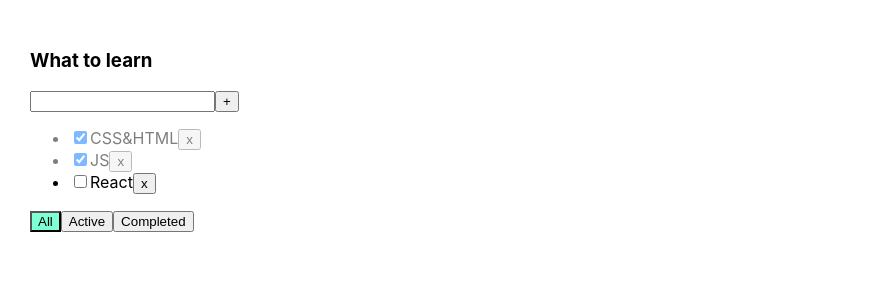
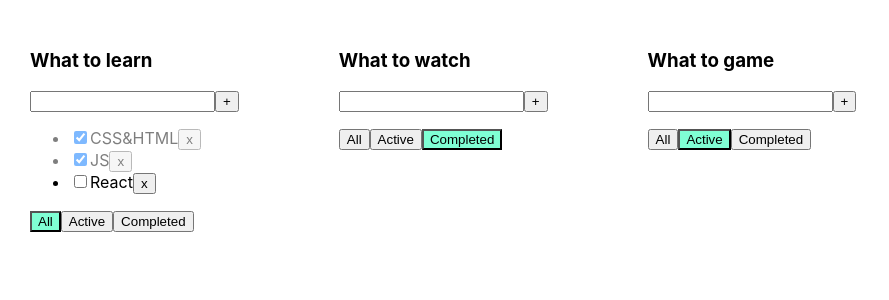
Before and after one commit to TimofeyMelikhov/todo-list, a React (Create React App) app: page / in a window 1280 px wide. Shown: the top 300 px of the page, without its empty margins (0-889 px from the left). Built offline with nearby package versions, Linux system fonts and the light colour scheme.

Commit message:
In process

```diff
--- a/src/App.tsx
+++ b/src/App.tsx
@@ -2,11 +2,70 @@ import React, { useState } from "react";
 import { v1 } from 'uuid'
 import "./App.css";
 import { Todolist } from "./components/Todolist";
-import { ITasks, FilterValuesType } from "./models/models";
+import { ITasks, FilterValuesType, ITodoListType } from "./models/models";
 
 function App() {
 
-  const [tasks, setTasks] = useState<ITasks[]>([
+  const removeTask = (id: string, todolistId:string): void => {
+    let tasks = tasksObj[todolistId]
+    let filteredTasks = tasks.filter( item => item.id !== id)
+    tasksObj[todolistId] = filteredTasks
+    setTasks({...tasksObj})
+  }
+
+  const addTask = (taskTitle: string, todolistId:string) => {
+    let task: ITasks = {
+      id: v1(),
+      titleTask: taskTitle,
+      isDone: false
+    }
+    let tasks = tasksObj[todolistId]
+    let newTasks = [task, ...tasks]
+    tasksObj[todolistId] = newTasks
+    setTasks({...tasksObj})
+  }
+
+  const changeFilter = (value: FilterValuesType, todolistId: string) => {
+    let todolist = todolists.find(todo => todo.id === todolistId)
+    if (todolist) {
+      todolist.filter = value
+    }
+    setTodolist([...todolists])
+  }
+
+  const changeStatus = (id: string, isDone: boolean, todolistId: string) => {
+    let tasks = tasksObj[todolistId]
+    let task = tasks.find(task => task.id === id)
+    if (task) {
+      task.isDone = isDone
+    }
+    setTasks({...tasksObj})
+  }
+
+  let todolistId1 = v1()
+  let todolistId2 = v1()
+  let todolistId3 = v1()
+
+  let [todolists, setTodolist] = useState<ITodoListType[]>( [
+    {
+      id: todolistId1,
+      title: 'What to learn',
+      filter: 'all'
+    },
+    {
+      id: todolistId2,
+      title: 'What to watch',
+      filter: 'completed'
+    },
+    {
+      id: todolistId3,
+      title: 'What to game',
+      filter: 'active'
+    }
+  ])
+
+  let [tasksObj, setTasks] = useState({
+    [todolistId1]: [
       {
         id: v1(),
         titleTask: "CSS&HTML",
@@ -22,57 +81,73 @@ function App() {
         titleTask: "React",
         isDone: false,
       }
-  ])
-  const [filter, setFilter] = useState<FilterValuesType>('all')
+    ],
+    [todolistId2]: [
+      {
+        id: v1(),
+        titleTask: "13 resons",
+        isDone: false
+      },
+      {
+        id: v1(),
+        titleTask: "Dark",
+        isDone: false,
+      }
+    ],
+    [todolistId3]: [
+      {
+        id: v1(),
+        titleTask: "Witcher 3",
+        isDone: true
+      },
+      {
+        id: v1(),
+        titleTask: "Fallout 76",
+        isDone: true,
+      },
+      {
+        id: v1(),
+        titleTask: "Dota 2",
+        isDone: true,
+      }
+    ]
+  })
 
-  const removeTask = (id: string): void => {
-    let filteredTasks = tasks.filter( item => item.id !== id)
-    setTasks(filteredTasks)
-  }
+  return (
+    <div className="App">
 
-  const addTask = (taskTitle: string) => {
-    let newTask: ITasks = {
-      id: v1(),
-      titleTask: taskTitle,
-      isDone: false
-    }
-    setTasks([newTask, ...tasks])
-  }
+      {
+        todolists.map(item => {
 
-  let tasksForTodolist = tasks
-  switch(filter) {
+          let tasksForTodolist = tasksObj[item.id]
+          switch(item.filter) {
             case 'completed':
-      tasksForTodolist = tasks.filter(task => task.isDone === true)
+              tasksForTodolist = tasksForTodolist.filter(task => task.isDone === true)
               break;
             case 'active' :
-      tasksForTodolist = tasks.filter(task => task.isDone === false)
+              tasksForTodolist = tasksForTodolist.filter(task => task.isDone === false)
               break;
             default:
               break;
           }
 
-  const changeFilter = (value: FilterValuesType) => {
-    setFilter(value)
-  }
-
-  const changeStatus = (id: string, isDone: boolean) => {
-    let task = tasks.find(task => task.id === id)
-    if (task) {
-      task.isDone = isDone
-    }
-    setTasks([...tasks])
-  }
-
           return (
-    <div className="App">
-      <Todolist title="What to learn"
+            <Todolist
+              key={item.id}
+              id={item.id}
+              title={item.title}
               tasks={tasksForTodolist}
               removeTask={removeTask}
               changeFilter={changeFilter}
               addTask={addTask}
               changeStatus={changeStatus}
-        filter={filter}
+              filter={item.filter}
             />
+          )
+        })
+      }
+
+
     </div>
   );
 }
--- a/src/components/Todolist.tsx
+++ b/src/components/Todolist.tsx
@@ -2,6 +2,7 @@ import React, { useState, ChangeEvent, KeyboardEvent } from "react";
 import { IProps } from "../models/models";
 
 export function Todolist({
+  id,
   title,
   tasks,
   removeTask,
@@ -23,7 +24,7 @@ export function Todolist({
     setError(false)
     if (e.key === 'Enter') {
       if (taskTitle.trim() !== '') {
-        addTask(taskTitle.trim())
+        addTask(taskTitle.trim(), id)
       } else {
         setError(true)
       }
@@ -33,7 +34,7 @@ export function Todolist({
 
   const addNewTask = () => {
     if (taskTitle.trim() !== '') {
-      addTask(taskTitle.trim())
+      addTask(taskTitle.trim(), id)
       setError(false)
     } else {
       setError(true)
@@ -59,7 +60,7 @@ export function Todolist({
         {tasks.map(({ id, isDone, titleTask }) => {
 
           const onChangeHandlerStatus = (e: ChangeEvent<HTMLInputElement>) => {
-            changeStatus(id, e.currentTarget.checked)
+            changeStatus(id, e.currentTarget.checked, id)
           }
 
           return (
@@ -69,15 +70,15 @@ export function Todolist({
                 onChange={onChangeHandlerStatus}
                 />
               <span>{titleTask}</span>
-              <button onClick={ () => removeTask(id) }>x</button>
+              <button onClick={ () => removeTask(id, id) }>x</button>
             </li>
           );
         })}
       </ul>
       <div>
-        <button className={filter === 'all' ? 'active-filter' : ''} onClick={ () => changeFilter('all') }>All</button>
-        <button className={filter === 'active' ? 'active-filter' : ''} onClick={ () => changeFilter('active') }>Active</button>
-        <button className={filter === 'completed' ? 'active-filter' : ''} onClick={ () => changeFilter('completed') }>Completed</button>
+        <button className={filter === 'all' ? 'active-filter' : ''} onClick={ () => changeFilter('all', id) }>All</button>
+        <button className={filter === 'active' ? 'active-filter' : ''} onClick={ () => changeFilter('active', id) }>Active</button>
+        <button className={filter === 'completed' ? 'active-filter' : ''} onClick={ () => changeFilter('completed', id) }>Completed</button>
       </div>
     </div>
   );
```
Also changed, not shown: src/models/models.ts (+11 -4 lines). Lines whose indentation alone changed are shown as unchanged.
